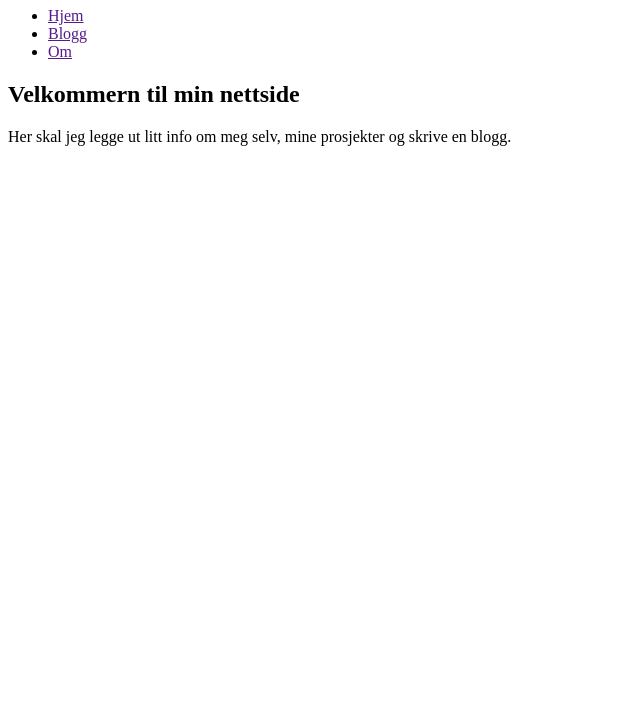
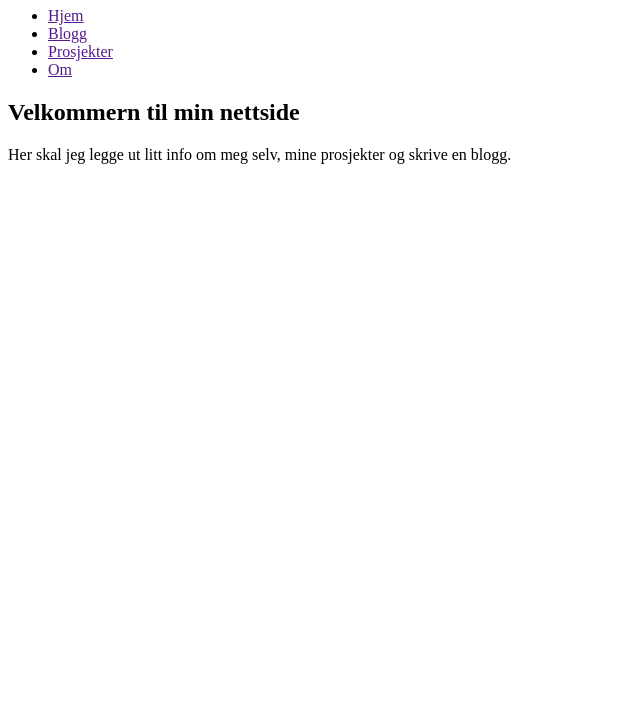
Before and after one commit to cybersondre/personal-website, a plain HTML site: page index.html in a window 1280 px wide. Shown: the part 73-800 px from the top of the page, without its empty margins (0-640 px from the left). Drawn offline with Linux system fonts and the light colour scheme.

Commit message:
added Prosjekter tab

```diff
--- a/index.html
+++ b/index.html
@@ -14,6 +14,7 @@
             <ul class>
                 <li class="current"><a href="">Hjem</a></li>
                 <li class="current"><a href="">Blogg</a></li>
+                <li class="current"><a href="">Prosjekter</a></li>
                 <li class="current"><a href="">Om</a></li>
              </ul>
         </header>
```
